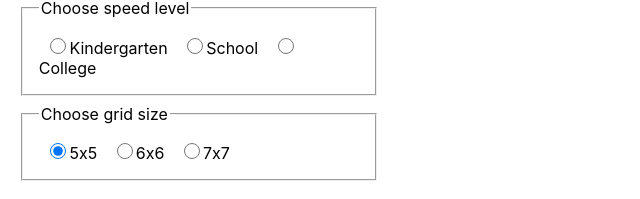
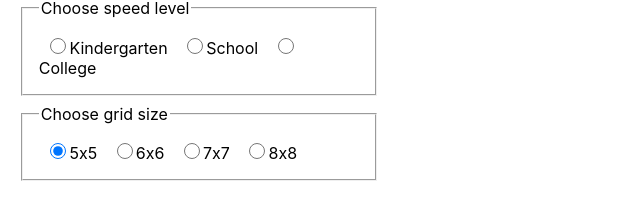
Before and after one commit to b-lukaszuk/snake_game, a React (Create React App) app in the folder my-app/: page / in a window 1280 px wide. Shown: the part 798-997 px from the top of the page, without its empty margins (0-640 px from the left). Built offline with nearby package versions, Linux system fonts and the light colour scheme.

Commit message:
kosmetyka, dodatkowy rozmiar grida

```diff
--- a/my-app/src/App.tsx
+++ b/my-app/src/App.tsx
@@ -33,6 +33,7 @@ const App: React.FC = (): ReactElement<HTMLElement> => {
         { id: 0, name: "5x5", value: 5 },
         { id: 1, name: "6x6", value: 6 },
         { id: 2, name: "7x7", value: 7 },
+        { id: 3, name: "8x8", value: 8 },
     ]
     const [maxSnakeLength, setMaxSnakeLength]: [number, Function] = useState(
         nRows * nRows
```
